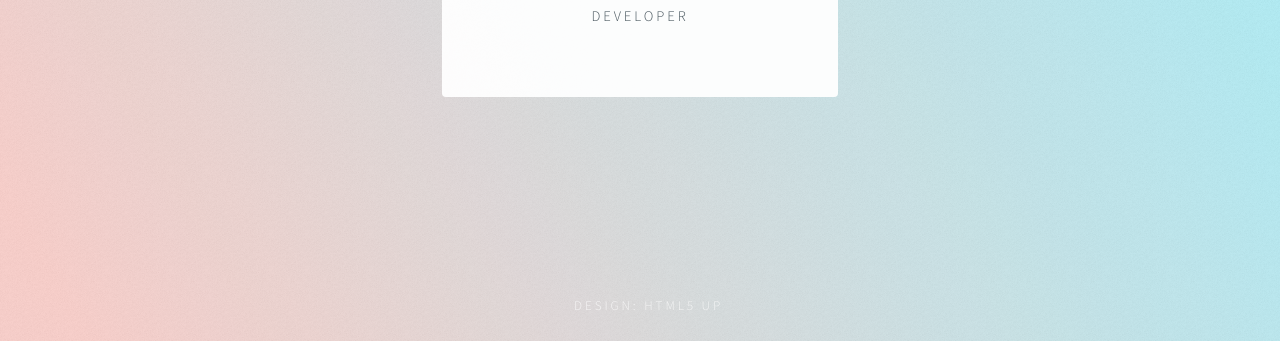
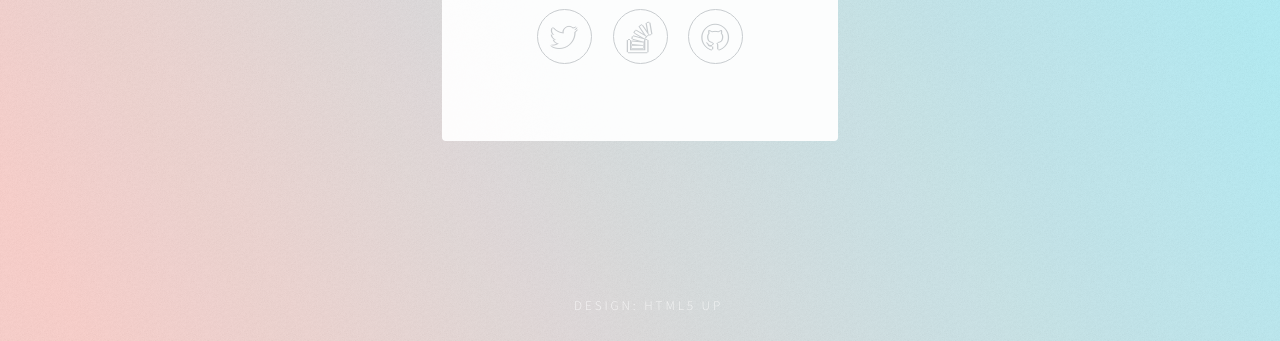
Before and after one commit to joruro/my-website, a plain HTML site: page public/index.html in a window 1280 px wide. Shown: the part 459-800 px from the top of the page. Drawn offline with Linux system fonts and the light colour scheme.

Commit message:
Add social links

```diff
--- a/public/index.html
+++ b/public/index.html
@@ -65,6 +65,12 @@
 						<hr />
 						-->
 						<footer>
+							<ul class="icons">
+								<li><a href="https://twitter.com/jorurooo" class="fa-twitter">Twitter</a></li>
+								<li><a href="http://stackoverflow.com/users/1795112/joruro" class="fa-stack-overflow">StackOverflow</a></li>
+								<li><a href="https://github.com/joruro" class="fa-github">GitHub</a></li>
+								<!-- <li><a href="#" class="fa-facebook">Facebook</a></li> -->
+							</ul>
 						</footer>
 					</section>
 
```
